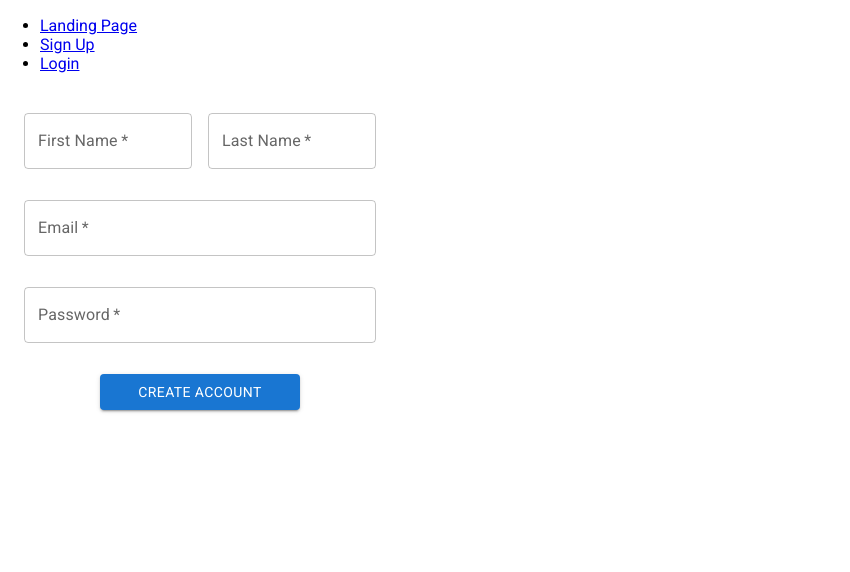
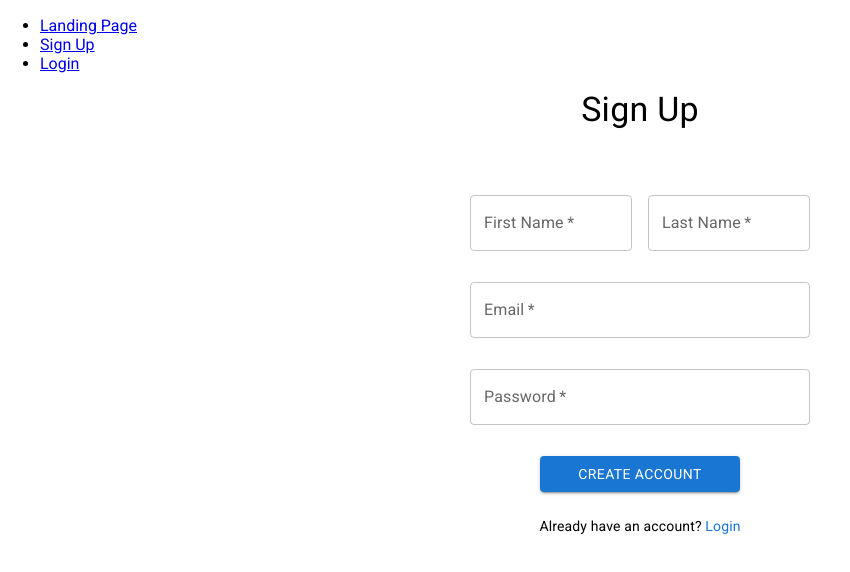
Before and after one commit to olliecroysdill/tempest_client, a React (Create React App) app: page /sign-up in a window 1280 px wide. Shown: the top 572 px of the page, without its empty margins (0-850 px from the left). Built offline with nearby package versions, Linux system fonts and the light colour scheme.

Commit message:
adds title and login link to sign up page

```diff
--- a/src/pages/SignUpPage/SignUpForm/SignUpForm.jsx
+++ b/src/pages/SignUpPage/SignUpForm/SignUpForm.jsx
@@ -48,8 +48,7 @@ function SignUpForm() {
             direction="column"
             component="form"
             alignItems="center"
-            width={400}
-            padding={3}
+            width={340}
         >
             <Stack spacing={2} direction="row">
                 <SignUpFormInputField
--- a/src/pages/SignUpPage/SignUpPage.jsx
+++ b/src/pages/SignUpPage/SignUpPage.jsx
@@ -1,11 +1,28 @@
+import { Stack, Typography } from "@mui/material";
 import React from "react";
+import { Link } from "react-router-dom";
 import SignUpForm from "./SignUpForm/SignUpForm";
 
 function SignUpPage() {
     return (
-        <div>
+        <Stack direction="column" spacing={3} alignItems="center">
+            <Typography sx={{ paddingBottom: "40px" }} variant="h4">
+                Sign Up
+            </Typography>
             <SignUpForm />
-        </div>
+            <Typography variant="body2">
+                Already have an account?{" "}
+                <Link to="/login" style={{ textDecoration: "none" }}>
+                    <Typography
+                        variant="body2"
+                        component="span"
+                        color="primary"
+                    >
+                        Login
+                    </Typography>
+                </Link>
+            </Typography>
+        </Stack>
     );
 }
 
```
